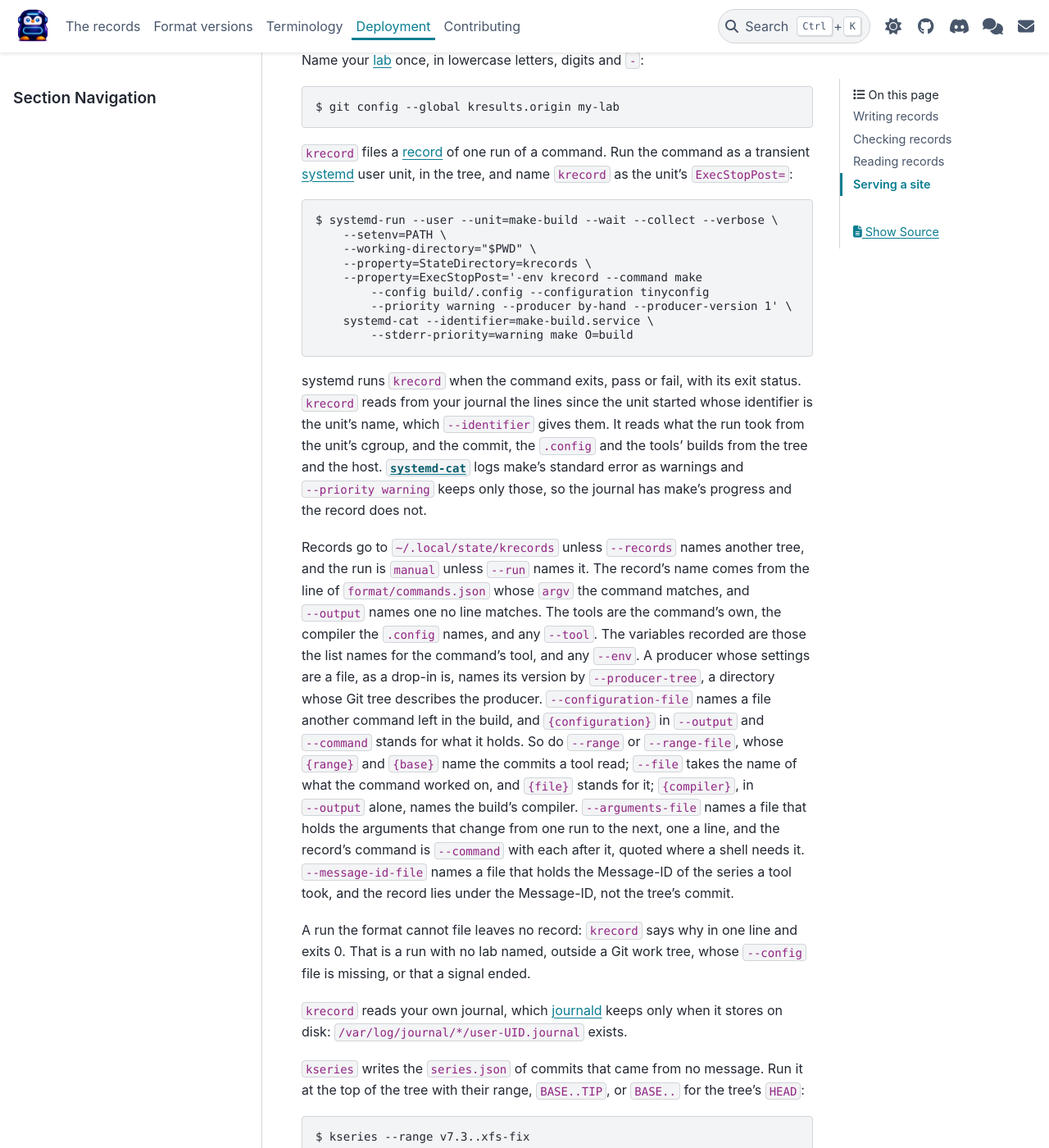
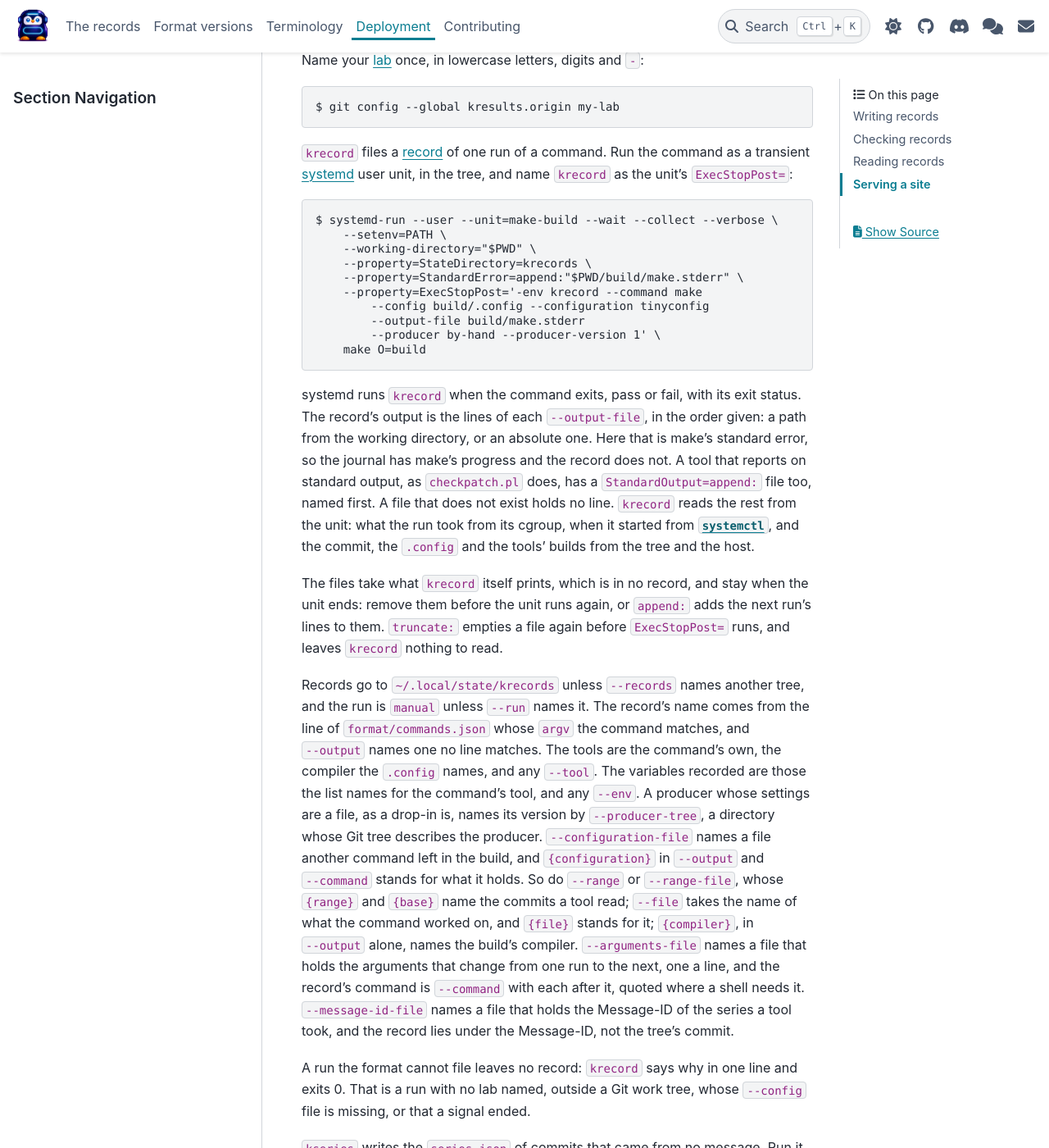
Before and after one commit to linux-kdevops/kresults, a Sphinx documentation site: the page built from docs/deploy.rst, in a window 1280 px wide and 1400 px high, scrolled down 596 px. Shown: the whole window at 82% size. Built offline with Sphinx 7.4.7 and the PyData theme 0.15.4, drawn with Linux system fonts in a browser that asks for light colours.

Commit message:
record: read a run's output from files, not the journal
The journal gave back 24,991 of 30,001 lines of a unit that printed
them fast, and dropped the empty one. A unit's StandardOutput= and
StandardError= files hold all of them when ExecStopPost= runs.
--output-file names the files a record holds, so --priority goes.

The files also take what krecord prints, so it reads them before it
prints. The start time, which the journal's first line gave, is the
unit's ExecMainStartTimestamp, in whole seconds.

Signed-off-by: Daniel Gomez <da.gomez@kernel.org>

```diff
--- a/docs/conf.py
+++ b/docs/conf.py
@@ -78,7 +78,6 @@ cmd_links = {
     "nix": "https://nix.dev/manual/nix/latest/command-ref/new-cli/nix",
     "sphinx-build": "https://www.sphinx-doc.org/en/master/man/sphinx-build.html",
     "systemctl": "https://www.freedesktop.org/software/systemd/man/latest/systemctl.html",
-    "systemd-cat": "https://www.freedesktop.org/software/systemd/man/latest/systemd-cat.html",
     "systemd-run": "https://www.freedesktop.org/software/systemd/man/latest/systemd-run.html",
     "systemd.unit": "https://www.freedesktop.org/software/systemd/man/latest/systemd.unit.html",
 }
--- a/docs/deploy.rst
+++ b/docs/deploy.rst
@@ -42,20 +42,29 @@ the command as a transient `systemd`_ user unit, in the tree, and name
        --setenv=PATH \
        --working-directory="$PWD" \
        --property=StateDirectory=krecords \
+       --property=StandardError=append:"$PWD/build/make.stderr" \
        --property=ExecStopPost='-env krecord --command make
            --config build/.config --configuration tinyconfig
-           --priority warning --producer by-hand --producer-version 1' \
-       systemd-cat --identifier=make-build.service \
-           --stderr-priority=warning make O=build
+           --output-file build/make.stderr
+           --producer by-hand --producer-version 1' \
+       make O=build
 
 systemd runs ``krecord`` when the command exits, pass or fail, with its
-exit status. ``krecord`` reads from your journal the lines since the unit
-started whose identifier is the unit's name, which ``--identifier`` gives
-them. It reads what the run took from the unit's cgroup, and the commit,
-the ``.config`` and the tools' builds from the tree and the host.
-:cmd:`systemd-cat` logs make's standard error as warnings and
-``--priority warning`` keeps only those, so the journal has make's
-progress and the record does not.
+exit status. The record's output is the lines of each ``--output-file``,
+in the order given: a path from the working directory, or an absolute
+one. Here that is make's standard error, so the journal has make's
+progress and the record does not. A tool that reports on standard output,
+as ``checkpatch.pl`` does, has a ``StandardOutput=append:`` file too,
+named first. A file that does not exist holds no line. ``krecord`` reads
+the rest from the unit: what the run took from its cgroup, when it started
+from :cmd:`systemctl`, and the commit, the ``.config`` and the tools'
+builds from the tree and the host.
+
+The files take what ``krecord`` itself prints, which is in no record, and
+stay when the unit ends: remove them before the unit runs again, or
+``append:`` adds the next run's lines to them. ``truncate:`` empties a
+file again before ``ExecStopPost=`` runs, and leaves ``krecord`` nothing to
+read.
 
 Records go to ``~/.local/state/krecords`` unless ``--records`` names
 another tree, and the run is ``manual`` unless ``--run`` names it. The
@@ -82,9 +91,6 @@ not the tree's commit.
 A run the format cannot file leaves no record: ``krecord`` says why in one
 line and exits 0. That is a run with no lab named, outside a Git work
 tree, whose ``--config`` file is missing, or that a signal ended.
-
-``krecord`` reads your own journal, which `journald`_ keeps only when it
-stores on disk: ``/var/log/journal/*/user-UID.journal`` exists.
 
 ``kseries`` writes the ``series.json`` of commits that came from no
 message. Run it at the top of the tree with their range, ``BASE..TIP``, or
@@ -197,7 +203,6 @@ one failed.
 
 .. _Git: https://git-scm.com
 .. _inotify: https://man7.org/linux/man-pages/man7/inotify.7.html
-.. _journald: https://www.freedesktop.org/software/systemd/man/latest/systemd-journald.service.html
 .. _jsonschema: https://python-jsonschema.readthedocs.io/
 .. _Nix: https://nixos.org
 .. _Python: https://www.python.org
```
Also changed, not shown: 2 other files.
